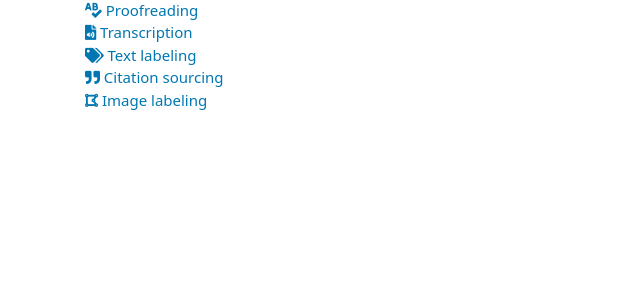
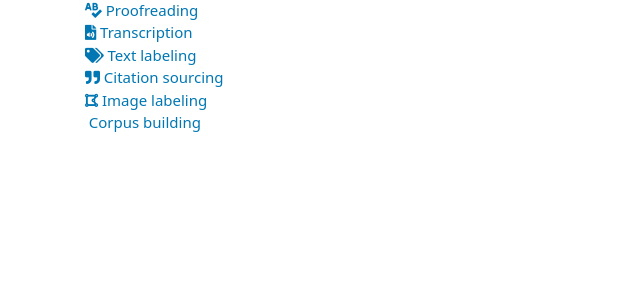
Before and after one commit to pecha-jobs/pecha-jobs.github.io, a Jekyll site: the page built from labeling.md, in a window 1280 px wide. Shown: the part 472-779 px from the top of the page, without its empty margins (118-758 px from the left). Built offline with Jekyll 4.4.1, drawn with Linux system fonts in a browser that asks for light colours; some web fonts are replaced; our own code applies the rules of GitHub Pages for plain Markdown files.

Commit message:
added corpus

```diff
--- a/_includes/sidebar.html
+++ b/_includes/sidebar.html
@@ -54,5 +54,8 @@
         <li>
             <a href="https://pechajobs.github.io/labeling"><i class="fas fa-draw-polygon"></i> Image labeling</a>
         </li>
+        <li>
+            <a href="https://pechajobs.github.io/corpus"><i class="fas fa-file-lines"></i> Corpus building</a>
+        </li>
     </ul>
 </div>
```
